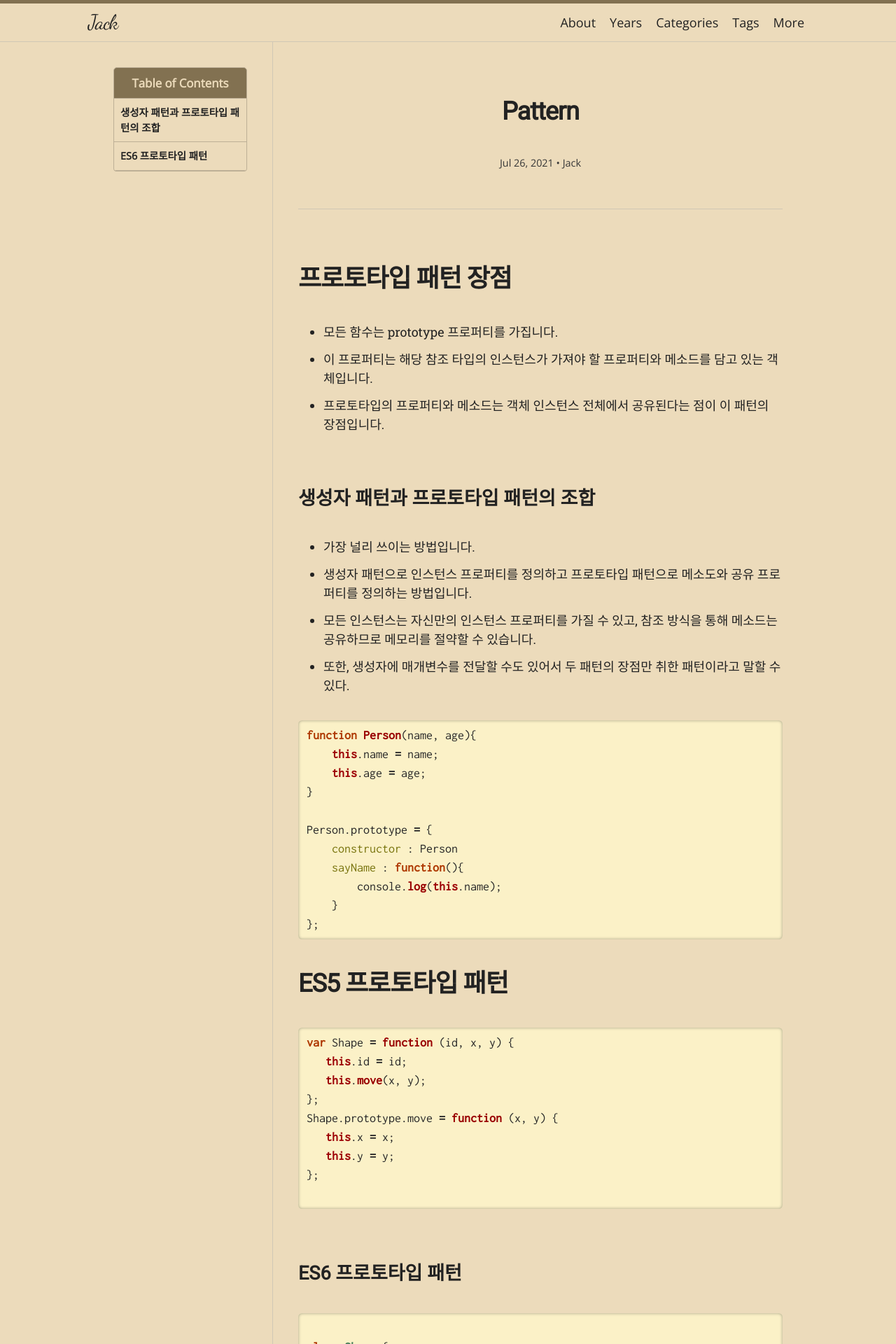
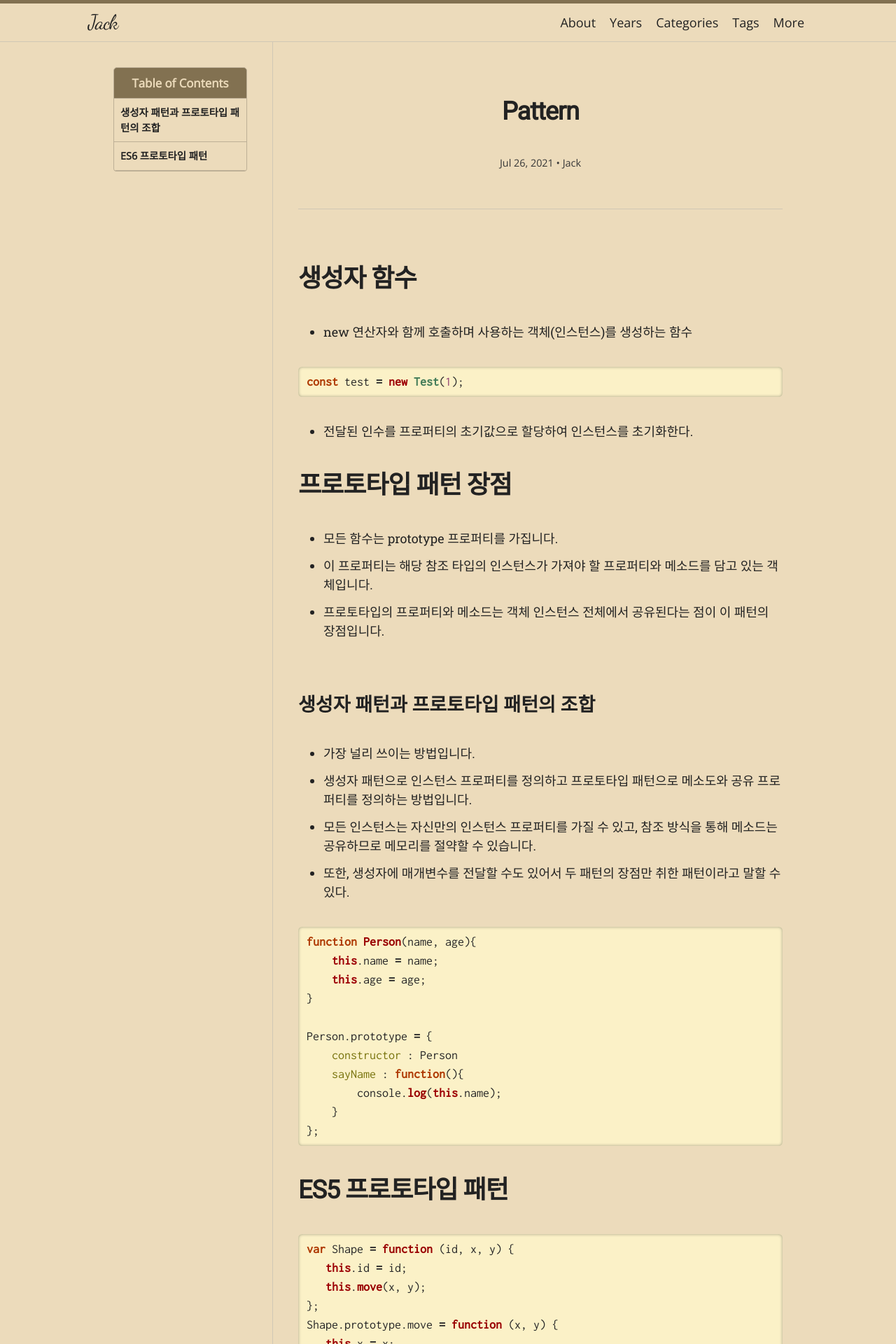
Before and after one commit to ha-jae-geun/jaegeunha94.github.io, a Jekyll site: the page built from _posts/2021-07-26-Pattern.md, in a window 1280 px wide. Shown: the top 1920 px of the page at 70% size. Built offline with Jekyll 4.4.1, drawn with Linux system fonts in a browser that asks for light colours; nearby versions of some CDN libraries; some web fonts are replaced.

Commit message:
Update 2021-07-26-Pattern.md

````diff
--- a/_posts/2021-07-26-Pattern.md
+++ b/_posts/2021-07-26-Pattern.md
@@ -7,6 +7,15 @@ tags: [javascript]
 author:
   - Jack
 ---
+
+# 생성자 함수
+* new 연산자와 함께 호출하며 사용하는 객체(인스턴스)를 생성하는 함수
+
+```javascript
+const test = new Test(1);
+```
+
+* 전달된 인수를 프로퍼티의 초기값으로 할당하여 인스턴스를 초기화한다.
 
 # 프로토타입 패턴 장점
 * 모든 함수는 prototype 프로퍼티를 가집니다.
````
